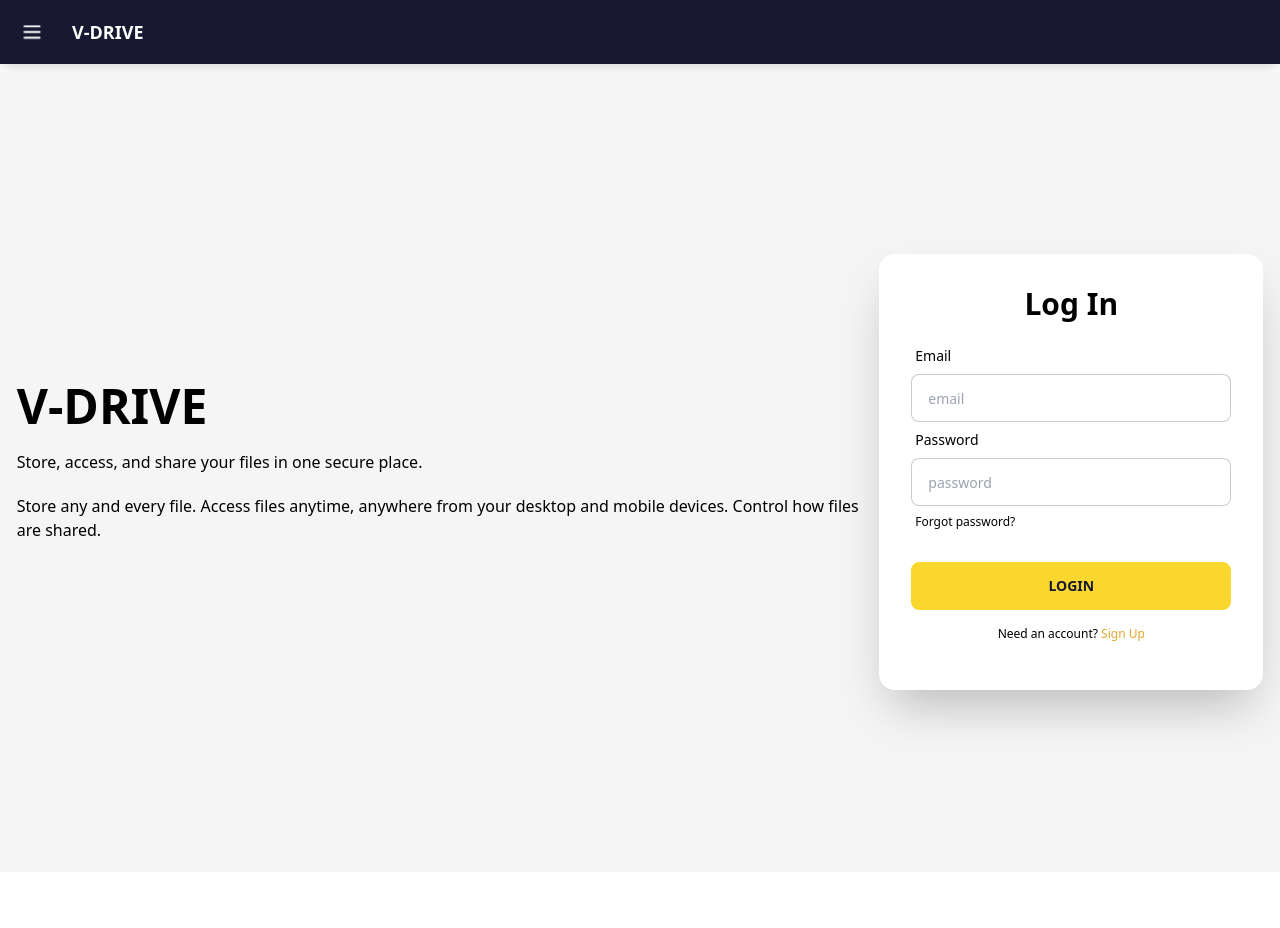
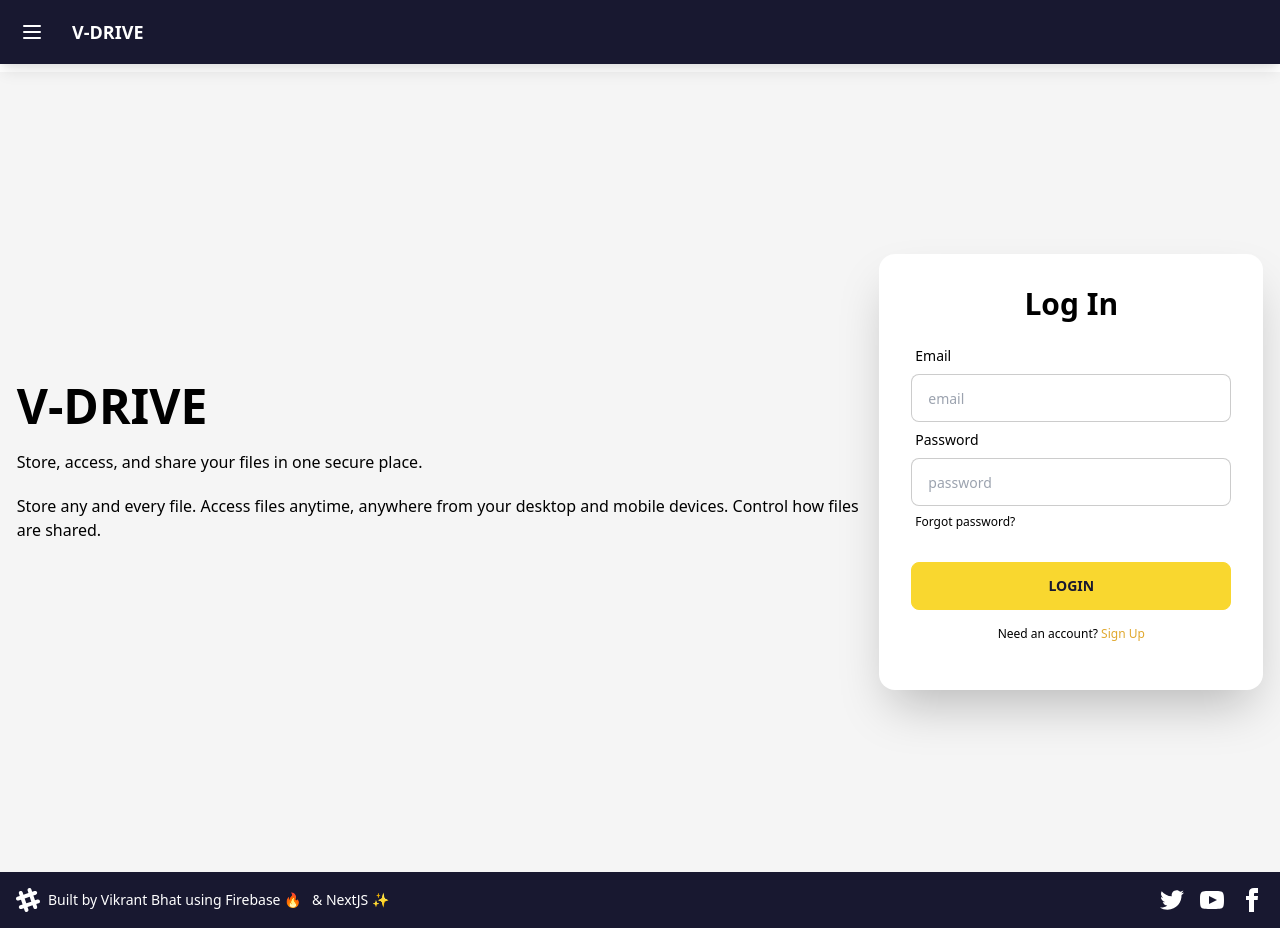
Before and after one commit to bhatvikrant/v-drive, a Next.js app: page / in a window 1280 px wide. Before the commit the page ends 872 px from the top, so only its background shows below. Built offline with nearby package versions, Linux system fonts and the light colour scheme; no server answers.

Commit message:
Footer added

```diff
--- /dev/null
+++ b/src/components/Footer.tsx
@@ -0,0 +1,39 @@
+
+// TS INTERFACES
+interface Props {
+
+}
+
+const Footer: React.FC<Props> = (props) => {
+
+    const { } = props
+
+    return <footer className="items-center p-4 footer bg-neutral text-neutral-content">
+        <div className="flex items-center">
+            <svg width="24" height="24" viewBox="0 0 24 24" xmlns="http://www.w3.org/2000/svg" fill-rule="evenodd" clip-rule="evenodd" className="fill-current">
+                <path d="M22.672 15.226l-2.432.811.841 2.515c.33 1.019-.209 2.127-1.23 2.456-1.15.325-2.148-.321-2.463-1.226l-.84-2.518-5.013 1.677.84 2.517c.391 1.203-.434 2.542-1.831 2.542-.88 0-1.601-.564-1.86-1.314l-.842-2.516-2.431.809c-1.135.328-2.145-.317-2.463-1.229-.329-1.018.211-2.127 1.231-2.456l2.432-.809-1.621-4.823-2.432.808c-1.355.384-2.558-.59-2.558-1.839 0-.817.509-1.582 1.327-1.846l2.433-.809-.842-2.515c-.33-1.02.211-2.129 1.232-2.458 1.02-.329 2.13.209 2.461 1.229l.842 2.515 5.011-1.677-.839-2.517c-.403-1.238.484-2.553 1.843-2.553.819 0 1.585.509 1.85 1.326l.841 2.517 2.431-.81c1.02-.33 2.131.211 2.461 1.229.332 1.018-.21 2.126-1.23 2.456l-2.433.809 1.622 4.823 2.433-.809c1.242-.401 2.557.484 2.557 1.838 0 .819-.51 1.583-1.328 1.847m-8.992-6.428l-5.01 1.675 1.619 4.828 5.011-1.674-1.62-4.829z"></path>
+            </svg>
+            <p>Built by Vikrant Bhat using Firebase 🔥 &nbsp;  & NextJS ✨</p>
+        </div>
+        <div className="grid-flow-col gap-4 md:place-self-center md:justify-self-end">
+            <a>
+                <svg xmlns="http://www.w3.org/2000/svg" width="24" height="24" viewBox="0 0 24 24" className="fill-current">
+                    <path d="M24 4.557c-.883.392-1.832.656-2.828.775 1.017-.609 1.798-1.574 2.165-2.724-.951.564-2.005.974-3.127 1.195-.897-.957-2.178-1.555-3.594-1.555-3.179 0-5.515 2.966-4.797 6.045-4.091-.205-7.719-2.165-10.148-5.144-1.29 2.213-.669 5.108 1.523 6.574-.806-.026-1.566-.247-2.229-.616-.054 2.281 1.581 4.415 3.949 4.89-.693.188-1.452.232-2.224.084.626 1.956 2.444 3.379 4.6 3.419-2.07 1.623-4.678 2.348-7.29 2.04 2.179 1.397 4.768 2.212 7.548 2.212 9.142 0 14.307-7.721 13.995-14.646.962-.695 1.797-1.562 2.457-2.549z"></path>
+                </svg>
+            </a>
+            <a>
+                <svg xmlns="http://www.w3.org/2000/svg" width="24" height="24" viewBox="0 0 24 24" className="fill-current">
+                    <path d="M19.615 3.184c-3.604-.246-11.631-.245-15.23 0-3.897.266-4.356 2.62-4.385 8.816.029 6.185.484 8.549 4.385 8.816 3.6.245 11.626.246 15.23 0 3.897-.266 4.356-2.62 4.385-8.816-.029-6.185-.484-8.549-4.385-8.816zm-10.615 12.816v-8l8 3.993-8 4.007z"></path>
+                </svg>
+            </a>
+            <a>
+                <svg xmlns="http://www.w3.org/2000/svg" width="24" height="24" viewBox="0 0 24 24" className="fill-current">
+                    <path d="M9 8h-3v4h3v12h5v-12h3.642l.358-4h-4v-1.667c0-.955.192-1.333 1.115-1.333h2.885v-5h-3.808c-3.596 0-5.192 1.583-5.192 4.615v3.385z"></path>
+                </svg>
+            </a>
+        </div>
+    </footer>
+
+}
+
+export default Footer
--- a/src/components/Navbar.tsx
+++ b/src/components/Navbar.tsx
@@ -20,8 +20,8 @@
 	};
 
 	return (
-		<div className="mb-2 shadow-lg navbar bg-neutral text-neutral-content">
-			<div className="flex-none hidden lg:flex">
+		<div className="sticky top-0 right-0 z-50 mb-2 shadow-lg navbar bg-neutral text-neutral-content">
+			<div className="flex flex-none">
 				<button className="btn btn-square btn-ghost">
 					<svg
 						xmlns="http://www.w3.org/2000/svg"
@@ -39,7 +39,7 @@
 				</button>
 			</div>
 			<div
-				className="flex-1 hidden px-2 mx-2 cursor-pointer lg:flex"
+				className="flex flex-1 px-2 mx-2 cursor-pointer"
 				onClick={() => {
 					if (currentUser) {
 						router.push("/dashboard");
--- a/src/pages/_app.tsx
+++ b/src/pages/_app.tsx
@@ -5,6 +5,7 @@
 
 // COMPONENTS
 import Navbar from "@/components/Navbar";
+import Footer from "@/components/Footer";
 
 // CONTEXTS
 import { AuthProvider } from "@/contexts/AuthContext";
@@ -14,6 +15,7 @@
 		<AuthProvider>
 			<Navbar />
 			<Component {...pageProps} />
+			<Footer />
 		</AuthProvider>
 	);
 }
```
